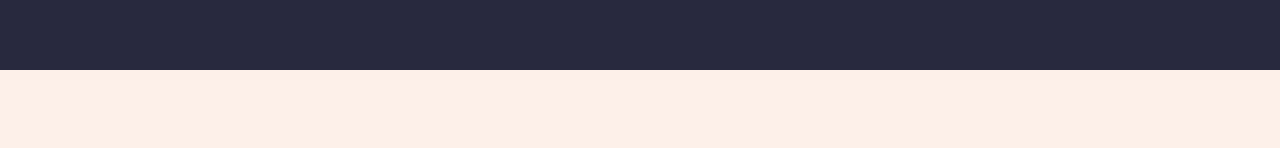
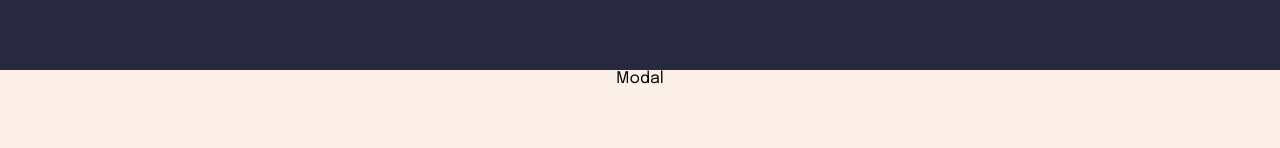
Before and after one commit to GamaRayL/agency-portfolio, a React (Create React App) app: page / in a window 1280 px wide. Shown: the part 343-491 px from the top of the page. Built offline with nearby package versions, Linux system fonts and the light colour scheme.

Commit message:
refactor: delete index.js from components and start create popup for Card

```diff
--- /dev/null
+++ b/src/components/Modal/Modal.jsx
@@ -0,0 +1,3 @@
+export const Modal = () => {
+  return <div>Modal</div>;
+};
--- /dev/null
+++ b/src/components/Modal/index.js
@@ -0,0 +1 @@
+export * from "./Modal";
--- a/src/components/Navbar/index.js
+++ /dev/null
@@ -1 +0,0 @@
-export * from "./Navbar";
--- a/src/components/Page/Header/Header.jsx
+++ b/src/components/Page/Header/Header.jsx
@@ -1,4 +1,4 @@
-import { Navbar } from "components/Navbar";
+import { Navbar } from "components";
 import css from "./styles.module.css";
 
 export const Header = () => {
--- a/src/components/Page/Main/Main.jsx
+++ b/src/components/Page/Main/Main.jsx
@@ -1,5 +1,5 @@
 import { useCallback, useEffect, useState } from "react";
-import { Card, FilterBar } from "components";
+import { Card, FilterBar, Modal } from "components";
 import elements from "store/elements.json";
 import arOptions from "store/options.json";
 import css from "./styles.module.css";
@@ -11,6 +11,7 @@ export const Main = () => {
   const [cardId, setCardId] = useState([]);
   const [options, setOptions] = useState(arOptions);
   const [isLoading, setIsLoading] = useState(false);
+  const [isModal, setIsModal] = useState(true);
 
   const onSumbitCategory = (eCategory) => {
     setOptions(
@@ -56,6 +57,7 @@ export const Main = () => {
   return (
     <main className={css.main}>
       <div className={css.wrapper}>
+        <Modal isModal={isModal} setIsModal={setIsModal} />
         <FilterBar options={options} onClick={onSumbitCategory} />
         <div className={css.container}>
           <div className={css.box}>
--- a/src/components/index.js
+++ b/src/components/index.js
@@ -1,5 +1,6 @@
 import { Card } from "./Card/Card";
 import { FilterBar } from "./FilterBar/FilterBar";
 import { Navbar } from "./Navbar/Navbar";
+import { Modal } from "./Modal/Modal";
 
-export { Card, FilterBar, Navbar };
+export { Card, FilterBar, Navbar, Modal };
```
Also changed, not shown: src/components/FilterBar/index.js (deleted), src/components/Modal/styles.module.css (added).
